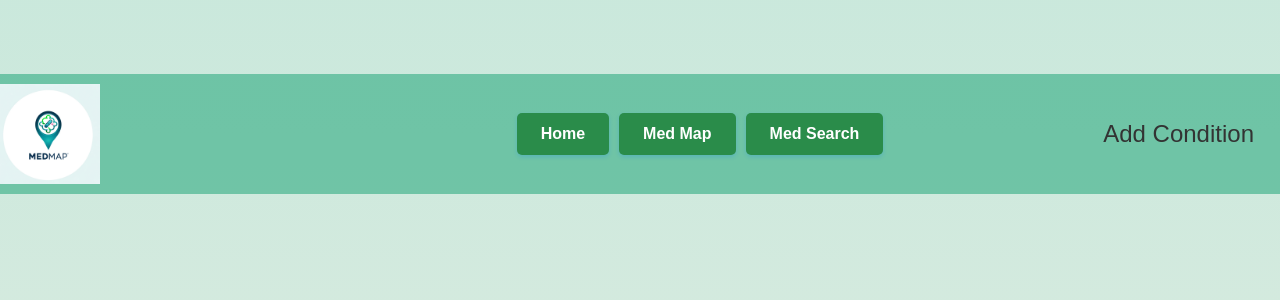
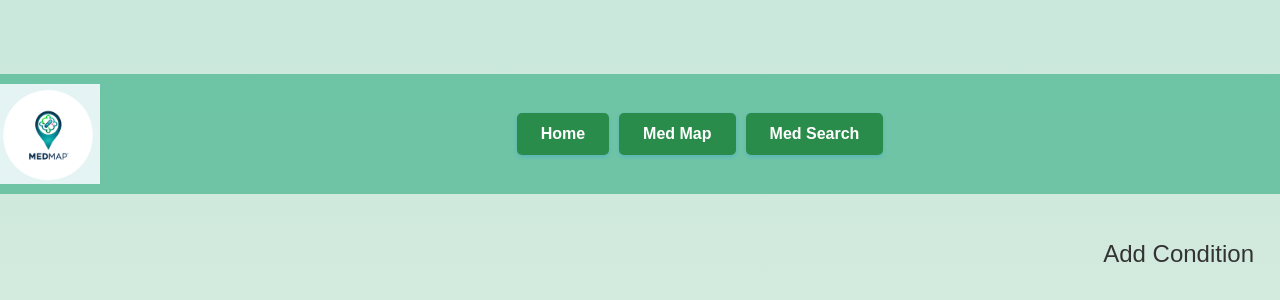
Before and after one commit to evanfungg/medmap, a Next.js app: page /med-map in a window 1280 px wide. Shown: the part 266-566 px from the top of the page. Built offline with nearby package versions, Linux system fonts and the light colour scheme; no server answers; the database is empty.

Commit message:
styles for add form

```diff
--- a/app/med-map/styles.css
+++ b/app/med-map/styles.css
@@ -36,9 +36,9 @@
     display: flex;
     justify-content: flex-end;
     align-items: center;
-    position: fixed;
+    position: absolute;
     z-index: 1;
-    top: 50%;
+    top: 65%;
     right: 20px;
     transform: translate(0, -50%);
 }
```
